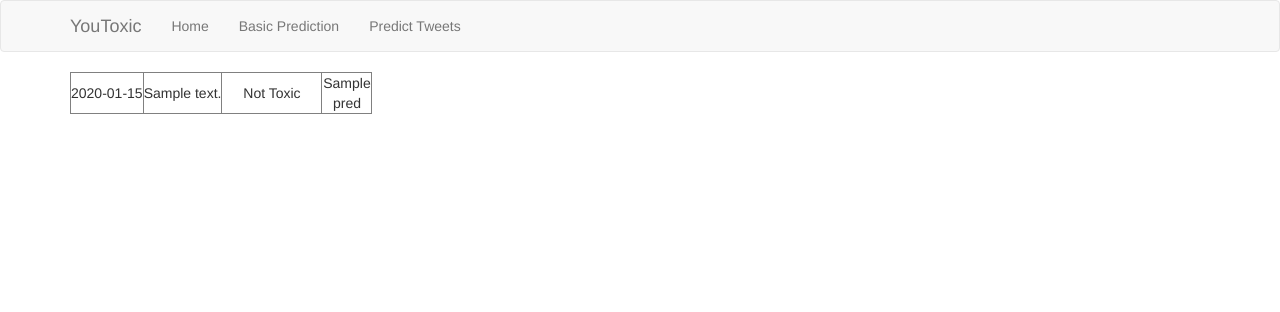
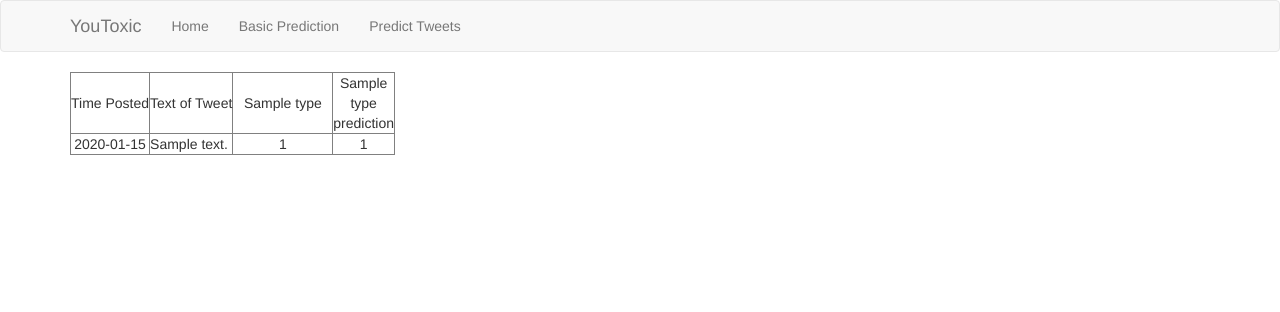
Before and after one commit to jhochmuth/YouToxic, a Python web app: template toxicity_analysis/app/templates/results_tweets.html in a window 1280 px wide. Shown: the top 312 px of the page. Run offline with Jinja, Linux system fonts and the light colour scheme; the template is opened without the code that fills it: most values are stand-ins (such as "Sample title", 1, 10 or a date in 2020); some libraries are stand-ins or nearby versions.

Commit message:
Added multiple type prediction for tweet analysis.

```diff
--- a/toxicity_analysis/app/forms.py
+++ b/toxicity_analysis/app/forms.py
@@ -14,4 +14,6 @@ class EnterTextForm(FlaskForm):
 class TwitterAccountForm(FlaskForm):
     user = StringField('Enter Twitter Username', validators=[DataRequired()])
     num_tweets = IntegerField('Enter Number of Tweets to Classify', validators=[NumberRange(min=1, max=3240)])
+    types = SelectMultipleField('Select classes of toxicity to predict',
+                                choices = [('toxic', 'Toxic'), ('identity', 'Identity hate')])
     submit = SubmitField('Collect tweets')
--- a/toxicity_analysis/app/pipeline.py
+++ b/toxicity_analysis/app/pipeline.py
@@ -68,7 +68,7 @@ class Pipeline:
 
         preds = self.identity_model([x, features]).detach()
         preds = [round(pred[0], 3) for pred in self.sigmoid(preds.numpy())]
-        classifications = [pred > .4 for pred in preds]
+        classifications = ['Identity hate' if pred > .4 else 'Not identity hate' for pred in preds]
         return preds, classifications
 
     def predict_toxicity(self, text):
@@ -94,5 +94,5 @@ class Pipeline:
 
         preds = self.toxicity_model([x, features]).detach()
         preds = [round(pred[0], 3) for pred in self.sigmoid(preds.numpy())]
-        classifications = [pred > .4 for pred in preds]
+        classifications = ['Toxic' if pred > .4 else 'Not toxic' for pred in preds]
         return preds, classifications
--- a/toxicity_analysis/app/predict_toxicity.py
+++ b/toxicity_analysis/app/predict_toxicity.py
@@ -1,7 +1,5 @@
-from keras_preprocessing.sequence import pad_sequences
 import numpy as np
 import pickle
-import torch
 
 
 def create_model():
--- a/toxicity_analysis/app/templates/results_tweets.html
+++ b/toxicity_analysis/app/templates/results_tweets.html
@@ -3,12 +3,23 @@
 
 {% block app_content %}
     <table border="1">
-        {% for id, time, text, pred, classification in tweets %}
+        <tr>
+            <td align="center">Time Posted</td>
+            <td align="center">Text of Tweet</td>
+            {% for type in pred_types %}
+                <td align="center">{{ type }}</td>
+                <td align="center">{{ type }} prediction </td>
+            {% endfor %}
+        </tr>
+        {% for id, time, text in tweets %}
+            {% set outer_loop = loop.index-1 %}
             <tr>
-                <td>{{ time }}</td>
-                <td>{{ text }}</td>
-                <td width="100px" align="center">{{ 'Toxic' if classification == 1 else 'Not Toxic' }}</td>
-                <td width="50px" align="center">{{ pred }}</td>
+            <td align="center">{{ time }}</td>
+            <td>{{ text }}</td>
+            {% for type in pred_types %}
+                <td width="100px" align="center">{{ classes[type][outer_loop] }}</td>
+                <td width="50px" align="center">{{ preds[type][outer_loop] }}</td>
+            {% endfor %}
             </tr>
         {% endfor %}
     </table>
--- a/toxicity_analysis/config.py
+++ b/toxicity_analysis/config.py
@@ -9,3 +9,8 @@ class Config(object):
         "DATABASE_URL"
     ) or "sqlite:///" + os.path.join(basedir, "toxicity_analysis.db")
     SQLALCHEMY_TRACK_MODIFICATIONS = False
+
+    CONSUMER_KEY = "JM45L46VIzcoqg4edXBq3DkyW"
+    CONSUMER_SECRET = "o86joGGf4Lff6DwhTBj0N8vk7Meoex3gY8qswAftxv1X8SBzWa"
+    ACCESS_KEY = "1102640453143285760-f4o2aFzCgU0zKIBwTjtlG74mz0R9GR"
+    ACCESS_SECRET = "CnrVUv1hvDKmJdDuPil16DJK6Wzh3vK6bghcEUqMQ8CsM"
```
Also changed, not shown: toxicity_analysis/app/routes.py (+14 -6 lines), toxicity_analysis/app/tweet_dumper.py (+5 -5 lines).
